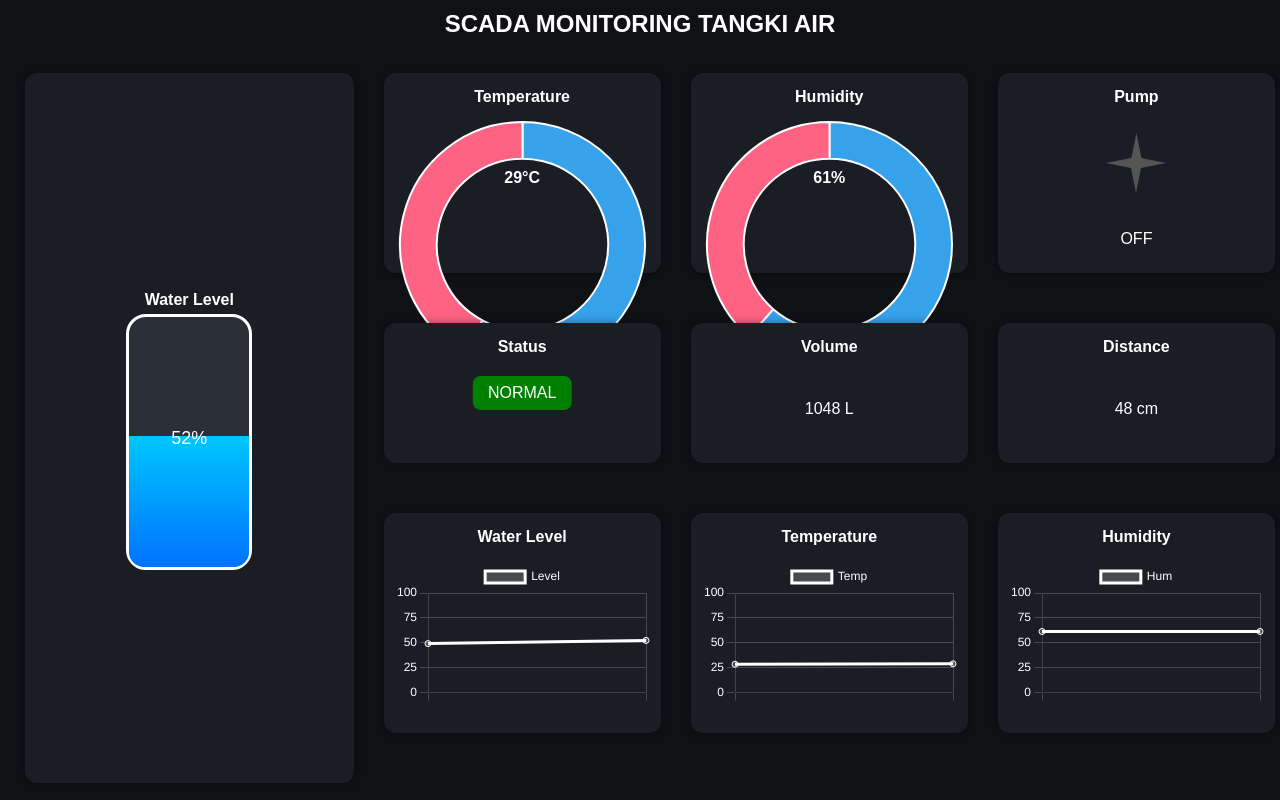
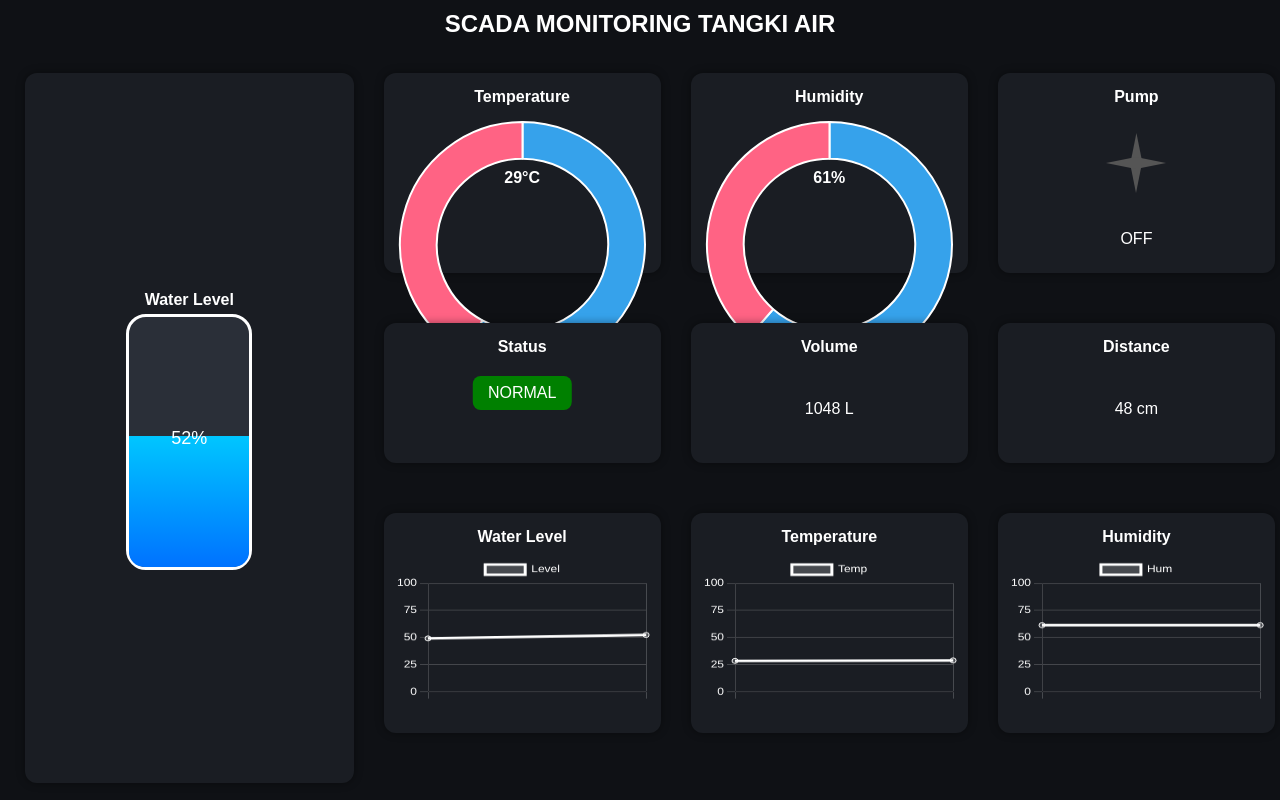
Before and after one commit to tubagusalpin/water-tank, a plain HTML site: page index.html in a window 1280 px wide. Drawn offline with nearby package versions, Linux system fonts and the light colour scheme.

Commit message:
Update style.css

```diff
--- a/style.css
+++ b/style.css
@@ -58,13 +58,14 @@ h2 {
   height: 200px;
   display: flex;
   flex-direction: column;
-  justify-content: flex-start; /* judul tetap di atas */
-  align-items: center;
+  justify-content: flex-start; /* judul di atas */
+  align-items: stretch; /* full lebar */
 }
 
 .chart-card canvas {
-  margin-top: 10px;
-  max-height: 150px !important;
+  width: 100% !important;
+  height: 160px !important;
+  margin-top: 5px;
 }
 
 /* TANK (TIDAK DIUBAH) */
@@ -209,14 +210,6 @@ canvas {
   transform: translate(-50%, -50%);
 }
 
-.chart-card canvas {
-  max-height: 160px !important;
-}
-
-.chart-card {
-  justify-content: center;
-}
-
 .chart-card h4 {
   margin-bottom: 5px;
 }
```
